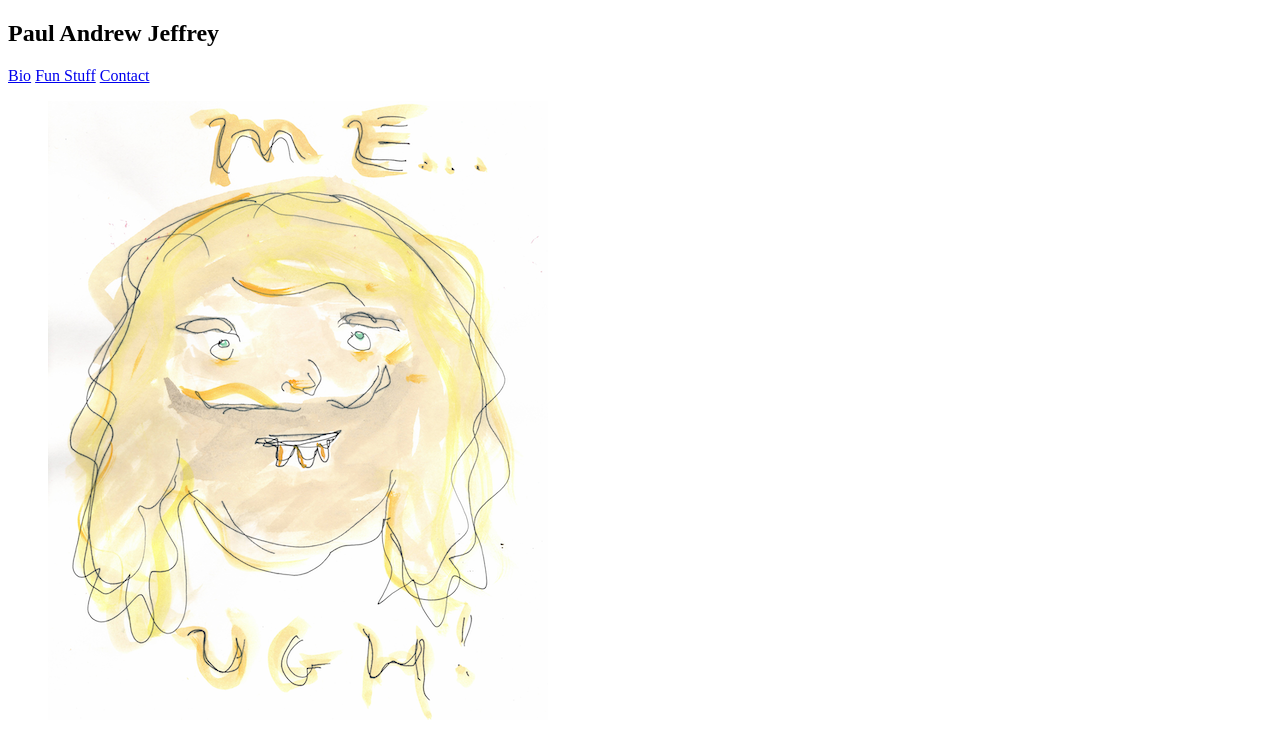
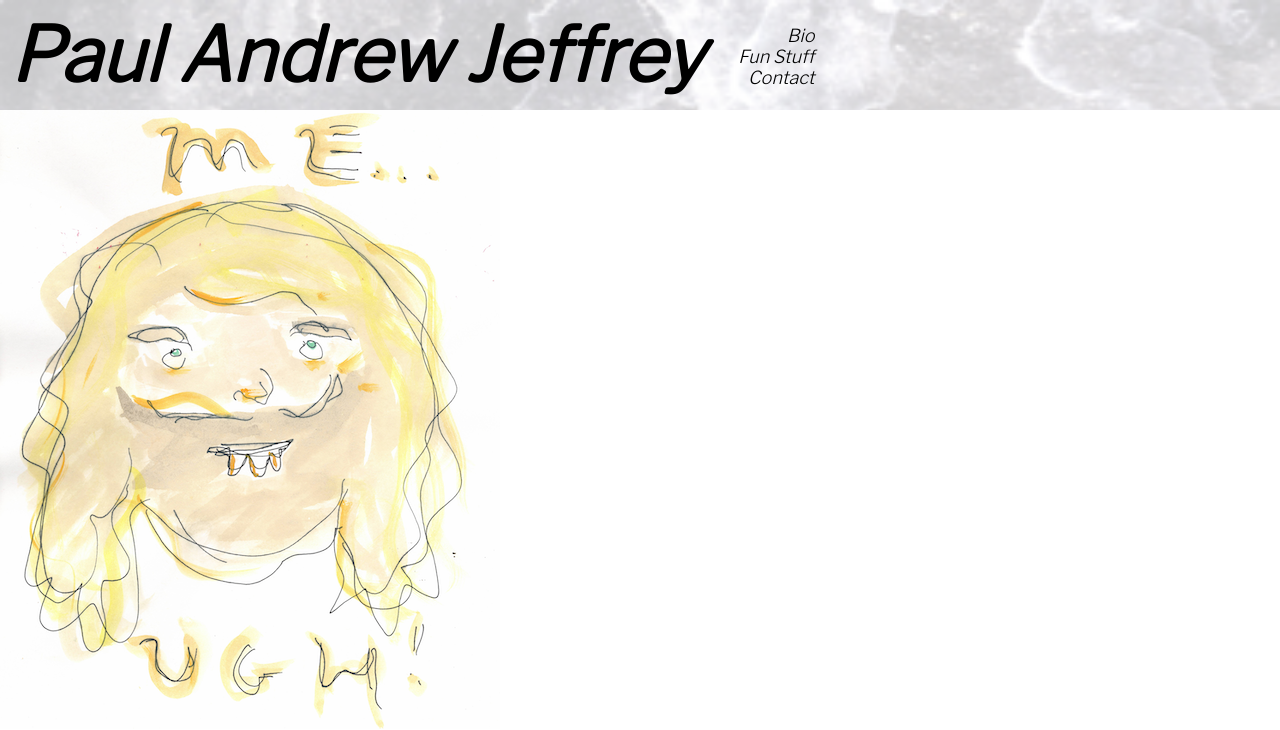
Before and after one commit to Paulndrwjeffrey/Shameless-Self-Promotion, a plain HTML site: page index.html in a window 1280 px wide. Shown: the top 730 px of the page. Drawn offline with nearby package versions, Linux system fonts and the light colour scheme.

Commit message:
workin' on the header

```diff
--- a/assets/styles.css
+++ b/assets/styles.css
@@ -0,0 +1,41 @@
+* {
+    margin: 0;
+    padding: 0;
+    border: 0;
+    list-style: none;
+}
+
+a {
+    color: black;
+    text-decoration: none;
+    font-family: 'Libre Franklin', sans-serif;
+    font-size: 18px;
+    font-style: italic;
+}
+
+header {
+    background-image: url("images/MirrorPattern.png");
+    background-color: grey;
+    background-size: cover;
+    height: 110px;
+    width: 100%;
+    display: flex;
+}
+
+h1 {
+    font-size: 75px;
+    font-family: 'Libre Franklin', sans-serif;
+    font-style: italic;
+    margin: 10px;
+    display: flex;
+}
+
+nav {
+    display: flex;
+    text-align: right;
+}
+
+nav ul {
+   margin: 25px 25px 25px 25px;
+
+}
--- a/index.html
+++ b/index.html
@@ -4,15 +4,21 @@
     <meta charset="UTF-8">
     <meta http-equiv="X-UA-Compatible" content="IE=edge">
     <meta name="viewport" content="width=device-width, initial-scale=1.0">
+    <link rel="stylesheet" href="assets/styles.css">
+    <link rel="preconnect" href="https://fonts.gstatic.com">
+    <link rel="preconnect" href="https://fonts.gstatic.com">
+    <link href="https://fonts.googleapis.com/css2?family=Libre+Franklin:wght@300&display=swap" rel="stylesheet">
     <title>Paul Andrew Jeffrey</title>
 </head>
 <body>
     <header>
         <nav>
             <h1>Paul Andrew Jeffrey</h1>
-            <a href="#Bio">Bio</a>
-            <a href="#FunStuff">Fun Stuff</a>
-            <a href="#Contact">Contact</a>
+            <ul>
+                <li><a href="#Bio">Bio</a></li>
+                <li><a href="#FunStuff">Fun Stuff</a></li>
+                <li><a href="#Contact">Contact</a></li>
+            </ul>
         </nav>
     </header>
 
@@ -56,7 +62,6 @@
             <a href="mailto: Paulandrewjeffrey@gmail.com">Email</a>
         </footer>
 
-
     </main>
 </body>
 </html>
```
Also changed, not shown: assets/images/desertpostcard.JPG (added), assets/images/desertpostcard.png (deleted).
